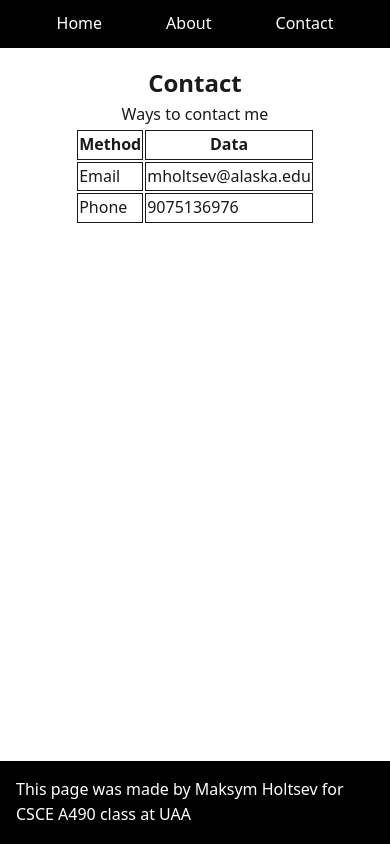
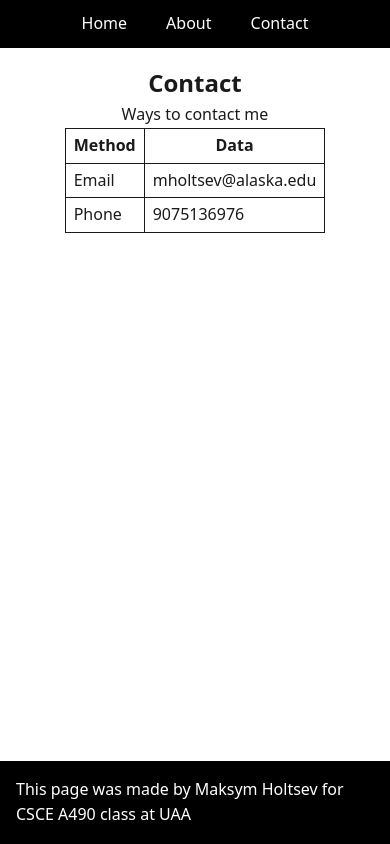
Before and after one commit to Maximgg21/CSCE-A490, a plain HTML site: page contact.html in a window 390 px wide. Drawn offline with Linux system fonts and the light colour scheme.

Commit message:
Refactor contact page layout and enhance accessibility and responsiveness; update index page heading

```diff
--- a/contact.html
+++ b/contact.html
@@ -15,10 +15,11 @@
       </nav>
     </header>
     <main>
-      <section>
+      <section class="contact-table">
         <h1>Contact</h1>
+        <div class="table-scroll" role="region" aria-labelledby="contact-caption" tabindex="0">
           <table>
-          <caption>Ways to contact me</caption>
+            <caption id="contact-caption">Ways to contact me</caption>
             <thead>
               <tr>
                 <th>Method</th>
@@ -36,6 +37,7 @@
               </tr>
             </tbody>
           </table>
+        </div>
       </section>
     </main>
     <footer>This page was made by Maksym Holtsev for CSCE A490 class at UAA</footer>
--- a/css/style.css
+++ b/css/style.css
@@ -36,12 +36,32 @@ main {
   padding: var(--space);
 }
 
+h1 {
+  display: flex;
+  justify-content: center;
+  text-align: center;
+}
+
+header {
+  display:flex;
+  justify-content: center;
+  background: var(--surface);
+  min-height: 3rem;
+}
+
+nav {
+  display: flex;
+  flex-wrap: wrap;
+  justify-content: center;
+  color: var(--on-surface);
+}
+
 a {
   color: inherit;
   text-decoration: none;
   display: flex;
   align-items: center;
-  padding: 0 2rem;
+  padding: 0 min(3rem, 5vw);
 }
 
 a:hover, a:focus-visible {
@@ -52,19 +72,6 @@ a:active {
   background: var(--link-active);
 }
 
-h1 {
-  display: flex;
-  justify-content: center;
-}
-
-header {
-  display:flex;
-  justify-content: center;
-  top: 0;
-  background: var(--surface);
-  height: 3rem;
-}
-
 footer {
   background: var(--surface);
   color: var(--on-surface);
@@ -72,13 +79,14 @@ footer {
   margin-top: auto;
 }
 
-nav {
-  display: flex;
-  color: var(--on-surface);
+table {
+  border-collapse: collapse;
+  margin-inline: auto;
 }
 
 th, td {
-    border: 1px solid var(--text)
+    border: 1px solid var(--text);
+    padding: 0.25rem 0.5rem;
   }
 
 .introduction {
@@ -90,7 +98,7 @@ th, td {
 }
 
 .intro-img {
-  width: clamp(120px, 20%, 220px);
+  width: clamp(120px, 30%, 220px);
 }
 
 .tba-later {
@@ -105,3 +113,22 @@ th, td {
   width: 100%;
   max-width: var(--content-width);
 }
+
+.contact-table {
+  width: 100%;
+  max-width: var(--content-width);
+}
+
+.table-scroll {
+  overflow-x: auto;
+}
+
+@media (max-width: 258px) {
+  /* At this width, 2rem padding takes too much space, and the table (and other stuff) overflows to the left */
+  main {
+    padding: var(--space) 0.25rem;
+  }
+  nav a {
+    padding: 0 0.5rem;
+  }
+}
```
Also changed, not shown: index.html (+1 -1 lines). Lines whose indentation alone changed are shown as unchanged.
